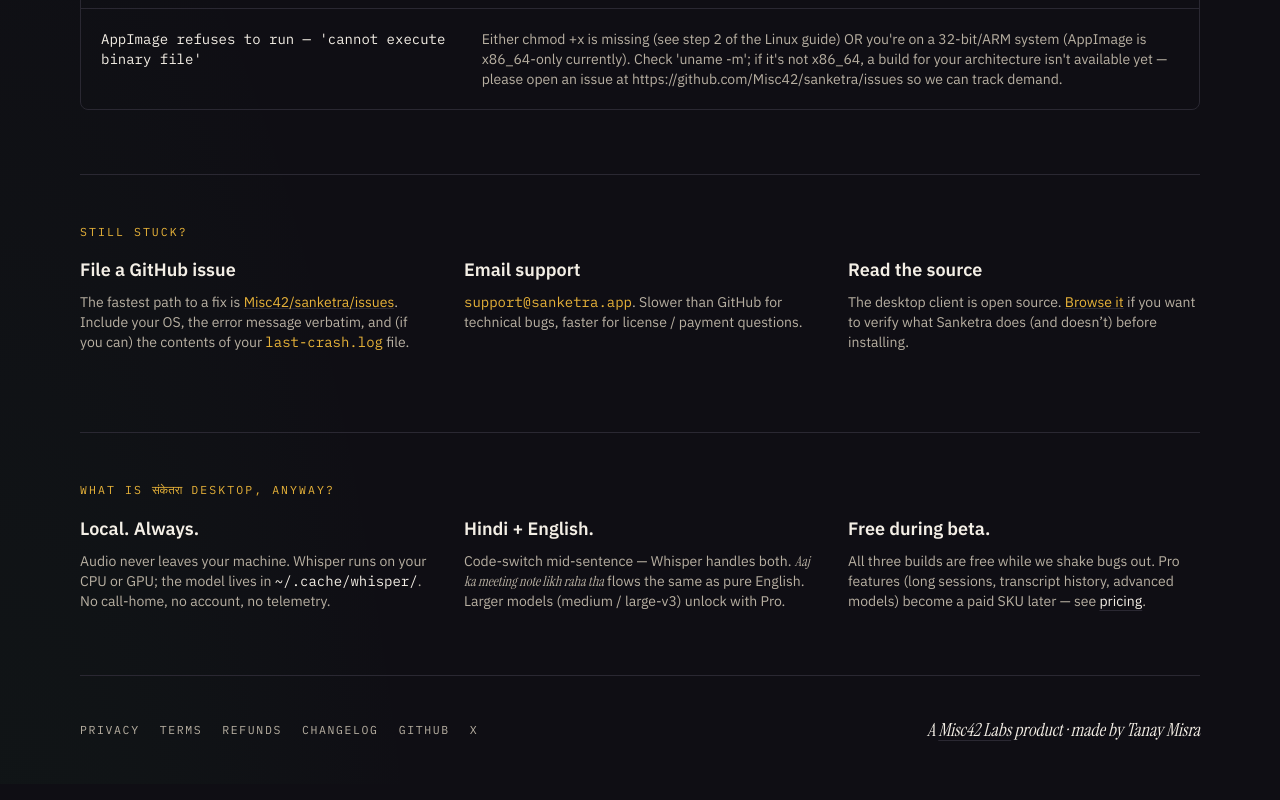
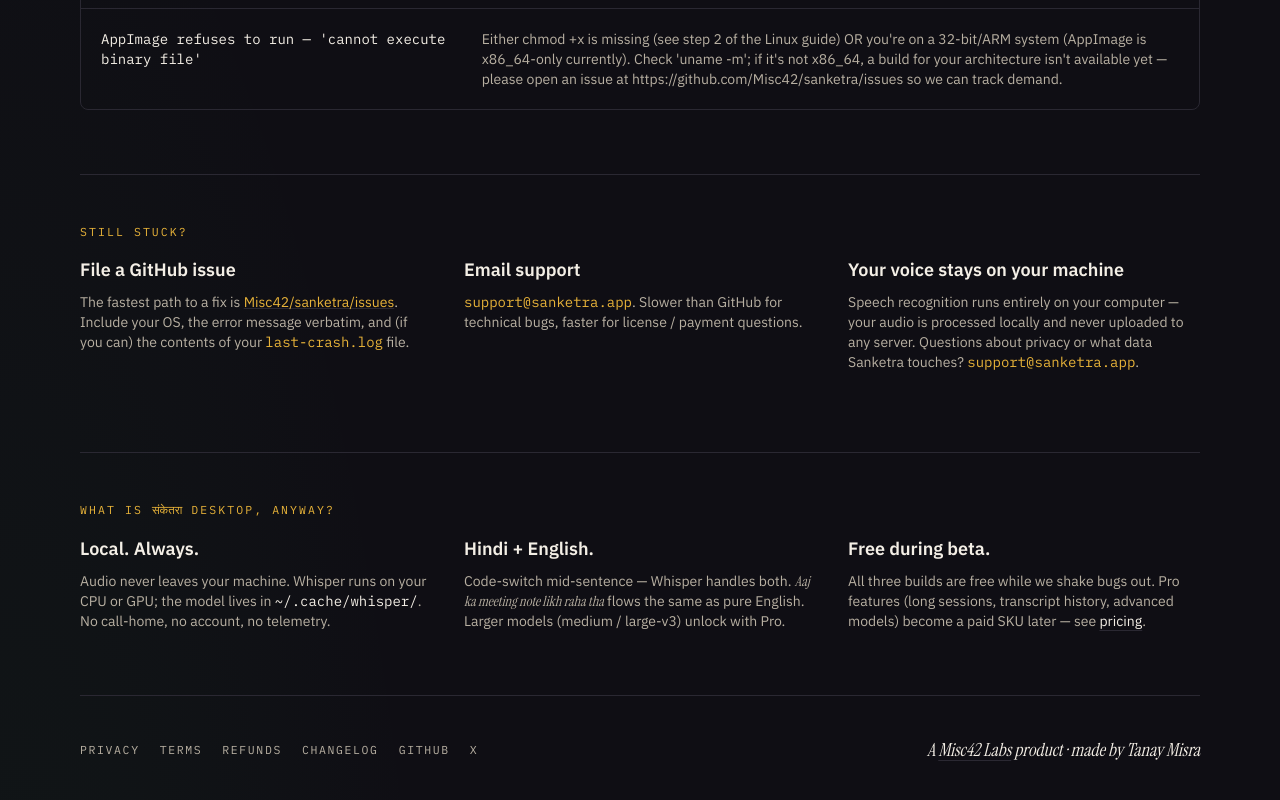
Before and after one commit to Misc42/sanketra, a Next.js app in the folder web/: page /sanketra/desktop in a window 1280 px wide. Shown: the part 6905-7705 px from the top of the page. Built offline with nearby package versions, Linux system fonts and the light colour scheme; a web font is replaced by a local one.

Commit message:
web: replace open-source trust card with local-processing privacy note
The desktop client is shipping under a proprietary license; the support
section's 'Read the source / open source / browse it' card contradicted
that. Lead the trust anchor with on-device processing instead.

```diff
--- a/web/components/install/Troubleshooting.tsx
+++ b/web/components/install/Troubleshooting.tsx
@@ -191,18 +191,12 @@
             </p>
           </div>
           <div>
-            <h3 className="text-lg font-semibold text-ink">Read the source</h3>
+            <h3 className="text-lg font-semibold text-ink">Your voice stays on your machine</h3>
             <p className="mt-2 text-sm text-muted">
-              The desktop client is open source.{" "}
-              <a
-                href="https://github.com/Misc42/sanketra"
-                target="_blank"
-                rel="noopener noreferrer"
-                className="text-saffron underline decoration-rule"
-              >
-                Browse it
-              </a>{" "}
-              if you want to verify what Sanketra does (and doesn&rsquo;t) before installing.
+              Speech recognition runs entirely on your computer &mdash; your audio is
+              processed locally and never uploaded to any server. Questions about privacy
+              or what data Sanketra touches?{" "}
+              <span className="font-mono text-saffron">support@sanketra.app</span>.
             </p>
           </div>
         </div>
```
